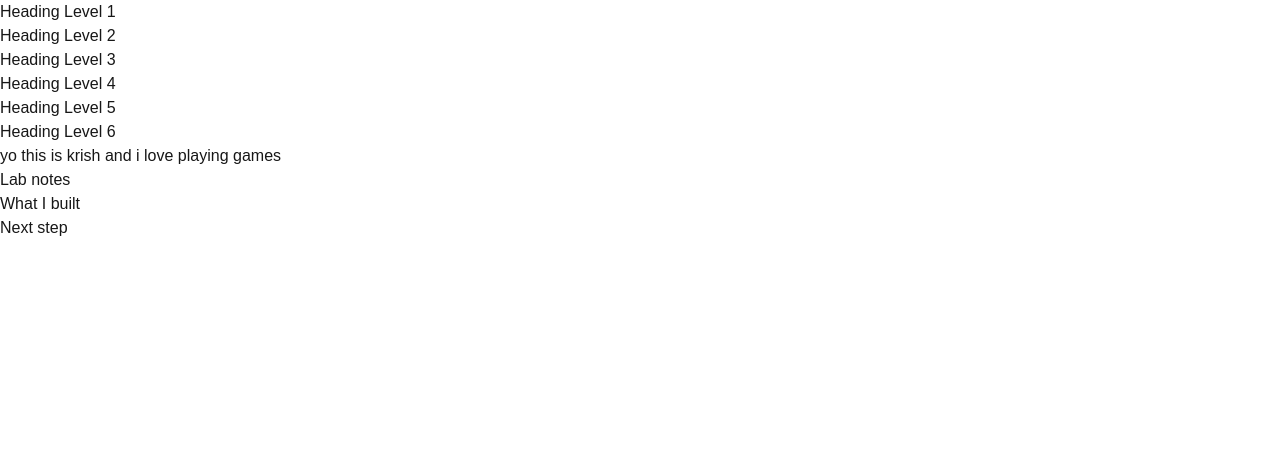
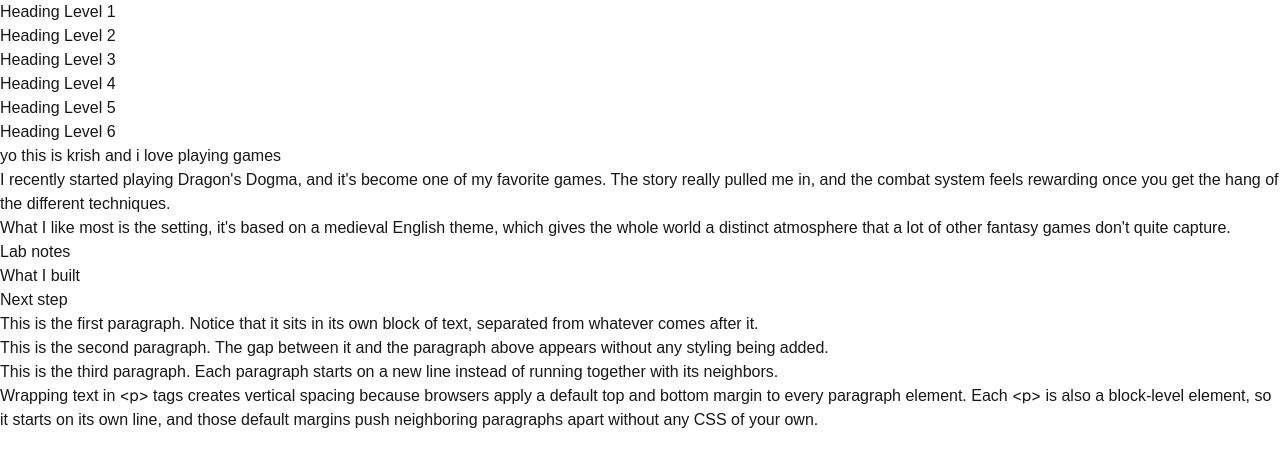
Before and after one commit to Blanq-one/webdev-client, a Next.js app: page /lab1 in a window 1280 px wide. Shown: the top 466 px of the page. Built offline with nearby package versions, Linux system fonts and the light colour scheme.

Commit message:
Add Lab 1 paragraph tags section

```diff
--- /dev/null
+++ b/app/lab1/ParagraphTag.tsx
@@ -0,0 +1,18 @@
+export default function ParagraphTag() {
+  return (
+    <div id="wd-paragraph-tag">
+      <p>
+        This is the first paragraph. Notice that it sits in its own block of
+        text, separated from whatever comes after it.
+      </p>
+      <p>
+        This is the second paragraph. The gap between it and the paragraph above
+        appears without any styling being added.
+      </p>
+      <p>
+        This is the third paragraph. Each paragraph starts on a new line instead
+        of running together with its neighbors.
+      </p>
+    </div>
+  );
+}
--- a/app/lab1/page.tsx
+++ b/app/lab1/page.tsx
@@ -1,4 +1,5 @@
 import HeadingTags from "./HeadingTags";
+import ParagraphTag from "./ParagraphTag";
 
 export default function Lab1() {
   return (
@@ -10,11 +11,30 @@ export default function Lab1() {
           <span id="wd-your-span">games</span>
         </h2>
       </div>
+      <p id="wd-p-your-1">
+        I recently started playing Dragon&apos;s Dogma, and it&apos;s become one
+        of my favorite games. The story really pulled me in, and the combat
+        system feels rewarding once you get the hang of the different
+        techniques.
+      </p>
+      <p id="wd-p-your-2">
+        What I like most is the setting, it&apos;s based on a medieval English
+        theme, which gives the whole world a distinct atmosphere that a lot of
+        other fantasy games don&apos;t quite capture.
+      </p>
       <div id="wd-ai-headings">
         <h4>Lab notes</h4>
         <h5>What I built</h5>
         <h6>Next step</h6>
       </div>
+      <ParagraphTag />
+      <p id="wd-ai-p">
+        Wrapping text in <code>&lt;p&gt;</code> tags creates vertical spacing
+        because browsers apply a default top and bottom margin to every
+        paragraph element. Each <code>&lt;p&gt;</code> is also a block-level
+        element, so it starts on its own line, and those default margins push
+        neighboring paragraphs apart without any CSS of your own.
+      </p>
     </div>
   );
 }
```
